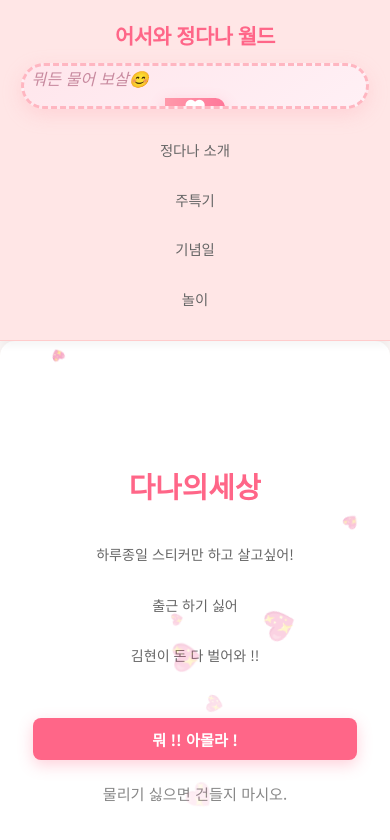
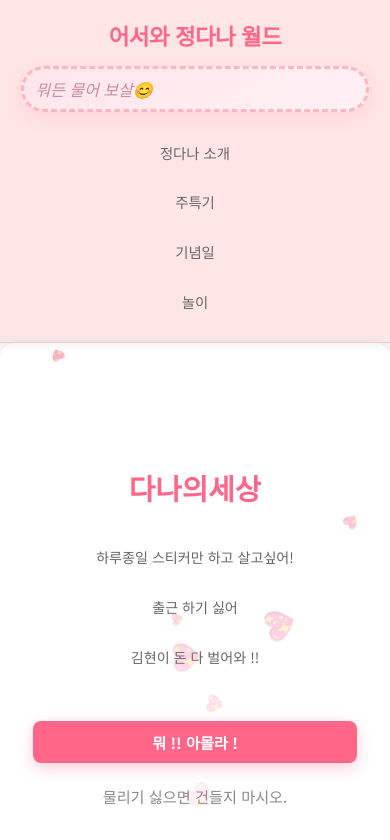
Before and after one commit to lynokim/jeongdana-world, a plain HTML site: page index.html in a window 390 px wide. Shown: the top 840 px of the page. Drawn offline with Linux system fonts and the light colour scheme.

Commit message:
Add files via upload

```diff
--- a/style.css
+++ b/style.css
@@ -928,3 +928,33 @@ footer {
     grid-template-columns: 1fr; /* 세로 한줄씩 */
   }
 }
+@media screen and (max-width: 480px) {
+  .search-bar {
+    flex-direction: column;
+    align-items: center;
+    gap: 8px;
+  }
+
+  .search-bar input {
+    width: 90vw;
+    font-size: 1rem;
+    padding: 0.6rem 1rem;
+  }
+
+  .search-bar button {
+    width: 60px;
+    height: 44px;
+    font-size: 1.2rem;
+    border-radius: 22px;
+  }
+
+  .floating-bubble {
+    font-size: 0.8rem;
+    transform: translateX(-50%) translateY(-40px);
+  }
+
+  header h1 {
+    font-size: 1.4rem;
+    text-align: center;
+  }
+}
```
